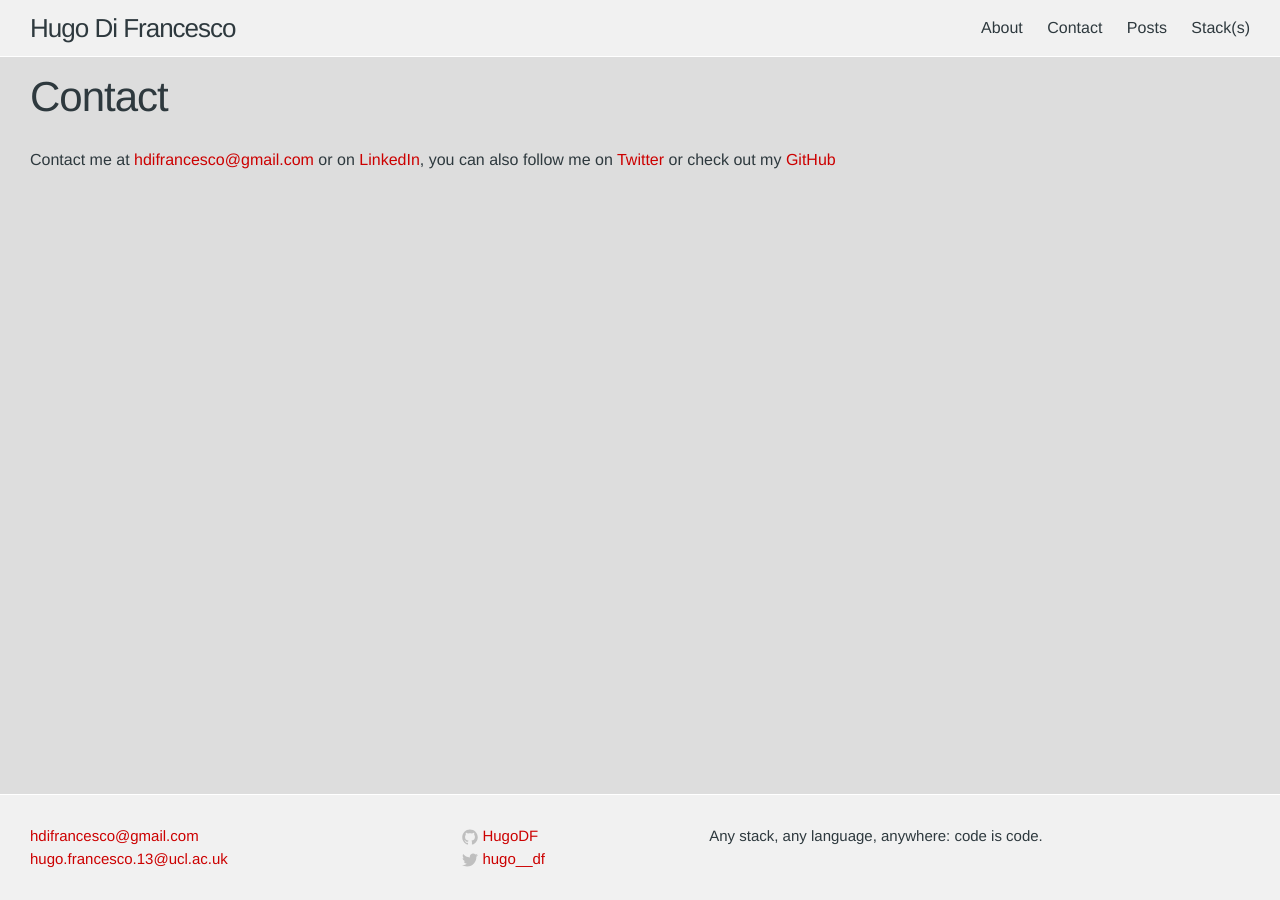
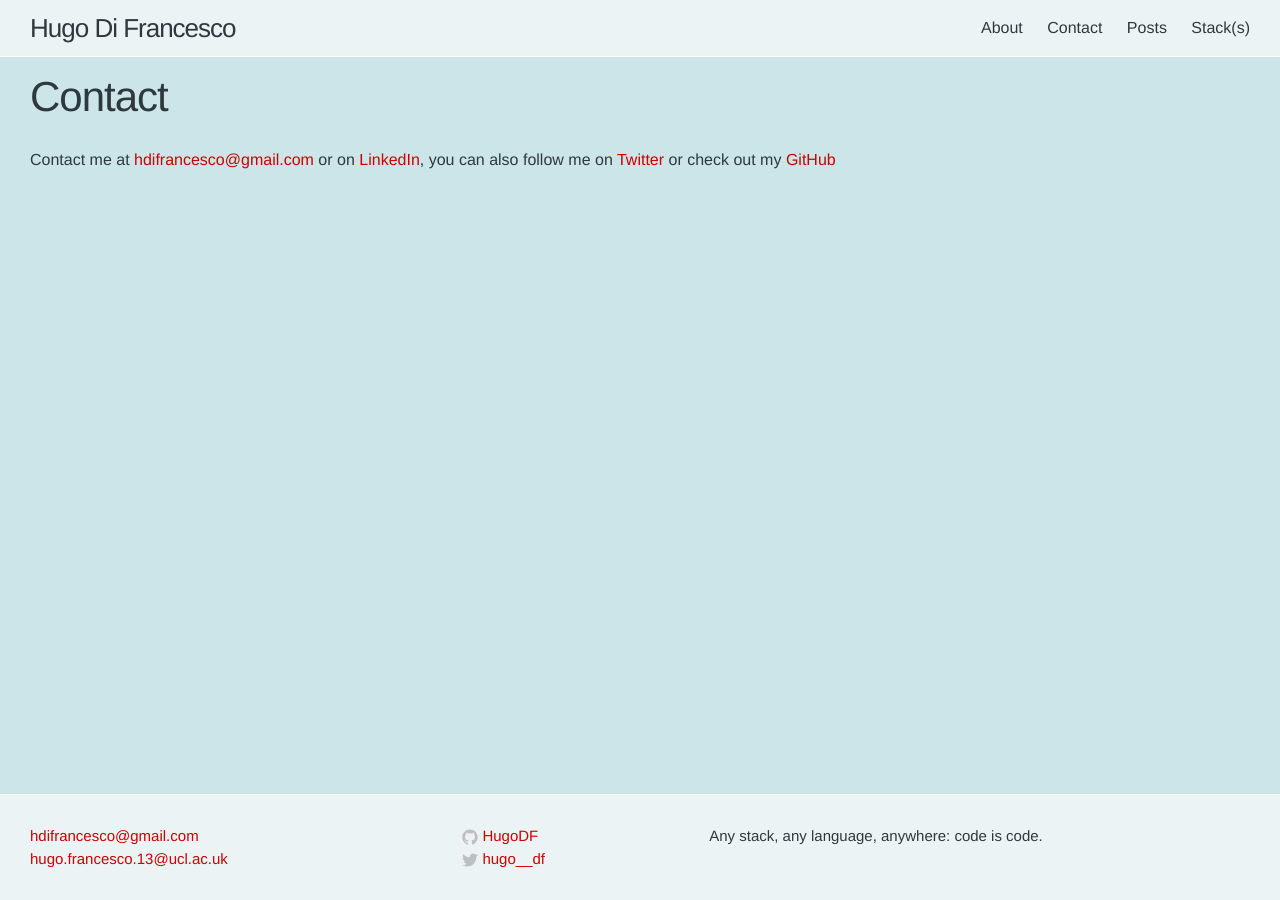
Before and after one commit to HugoDF/HugoDF.github.io, a Jekyll site: the page built from contact.md, in a window 1280 px wide. Built offline with Jekyll 4.4.1, drawn with Linux system fonts in a browser that asks for light colours.

Commit message:
change background colour

```diff
--- a/_sass/_layout.scss
+++ b/_sass/_layout.scss
@@ -191,7 +191,7 @@
 .sky-overlay{
     position: fixed;
     // background-image: url('/img/sky.jpg');
-    background: #ddd;
+    background: #CBE5E8;
     background-size: cover;
     background-position: 50% 50%;
     width: 100%;
```
